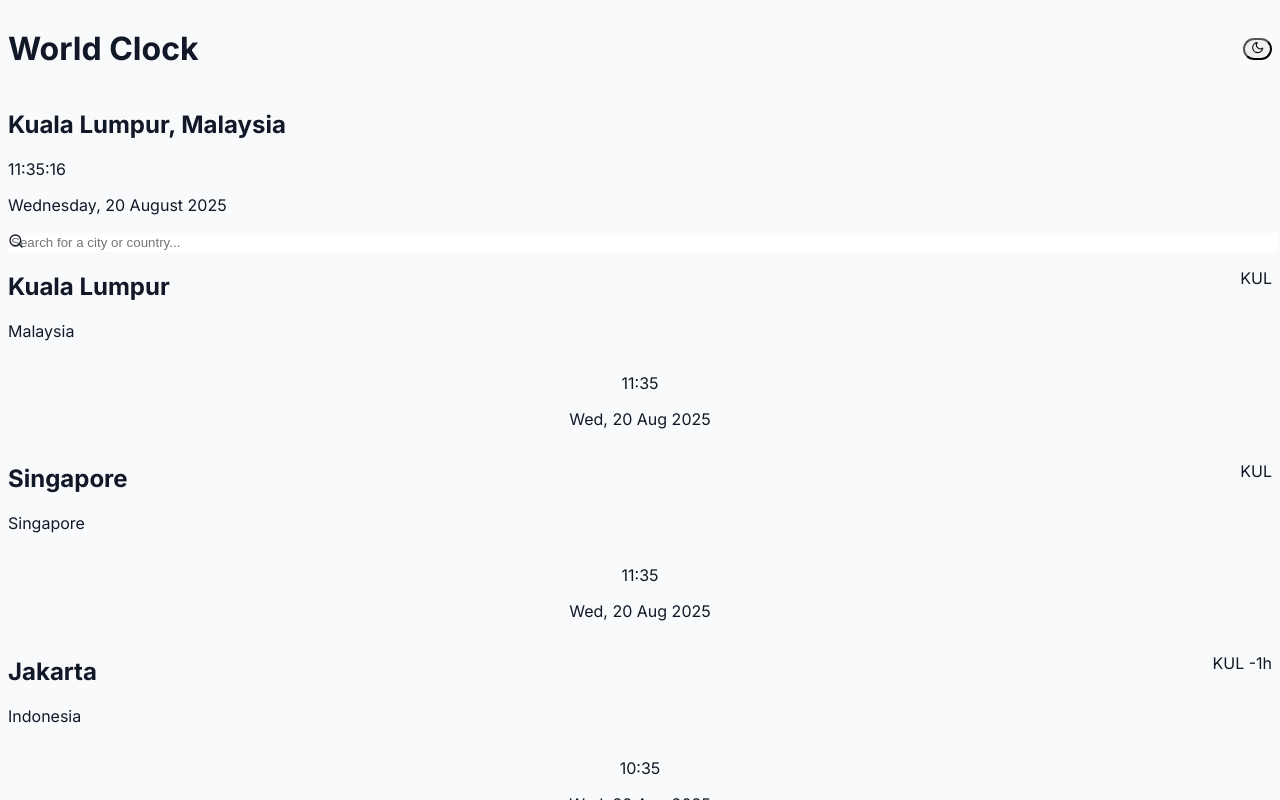
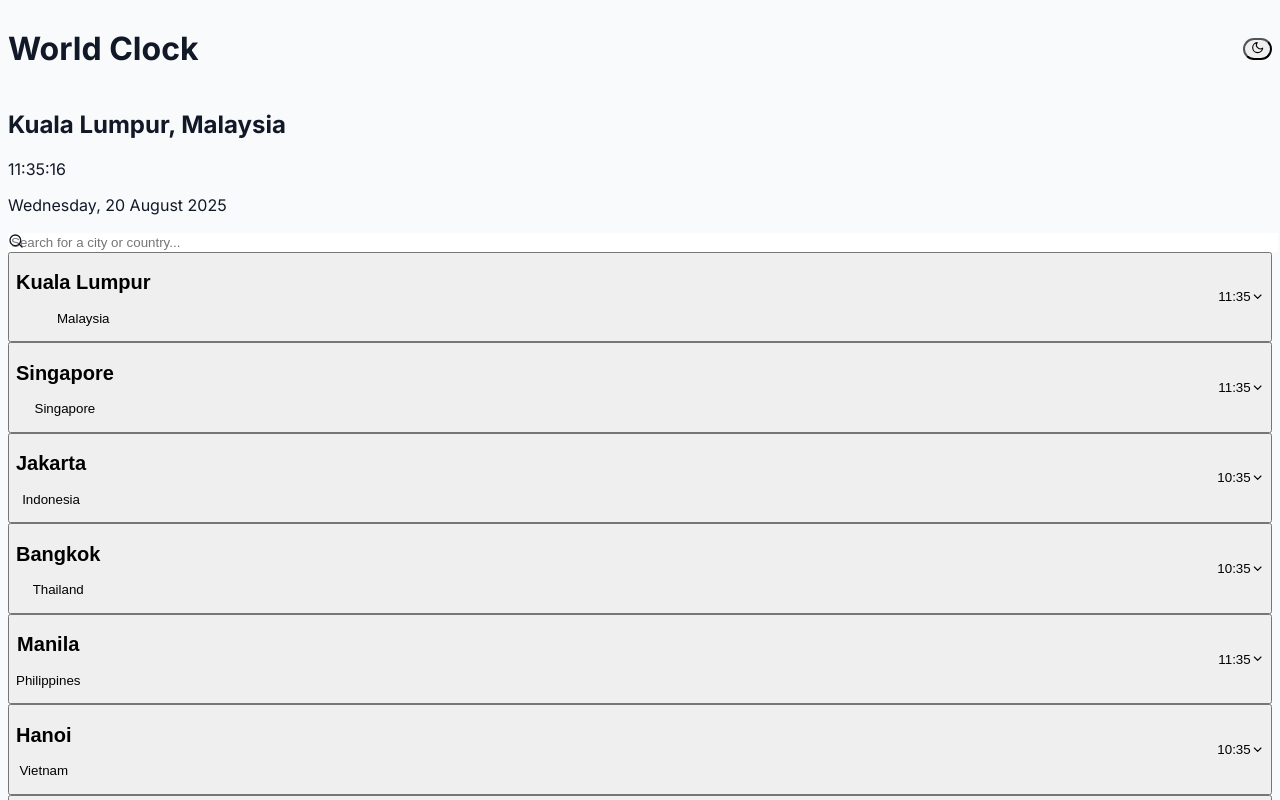
Before and after one commit to iskandaaar/time, a Next.js app: page / in a window 1280 px wide. Shown: the top 800 px of the page. Built offline with nearby package versions, Linux system fonts and the light colour scheme.

Commit message:
Implement click to expand functionality and clean up city list

```diff
--- a/src/app/page.tsx
+++ b/src/app/page.tsx
@@ -1,11 +1,10 @@
-
 "use client";
 
 import { useState, useEffect } from "react";
 import { DateTime } from "luxon";
 import { cities } from "@/cities";
 import { motion, AnimatePresence } from "framer-motion";
-import { FiSearch } from "react-icons/fi";
+import { FiSearch, FiChevronDown } from "react-icons/fi";
 import { ThemeSwitcher } from "@/components/ThemeSwitcher";
 
 // Define the structure of a city object
@@ -19,6 +18,7 @@ interface City {
 export default function Home() {
   const [time, setTime] = useState(DateTime.now());
   const [searchTerm, setSearchTerm] = useState("");
+  const [expandedCity, setExpandedCity] = useState<string | null>(null);
 
   useEffect(() => {
     const timer = setInterval(() => {
@@ -34,6 +34,14 @@ export default function Home() {
       city.city.toLowerCase().includes(searchTerm.toLowerCase()) ||
       city.country.toLowerCase().includes(searchTerm.toLowerCase())
   );
+
+  const toggleCity = (timezone: string) => {
+    if (expandedCity === timezone) {
+      setExpandedCity(null);
+    } else {
+      setExpandedCity(timezone);
+    }
+  };
 
   return (
     <main className="min-h-screen bg-background text-foreground">
@@ -67,49 +75,53 @@ export default function Home() {
           </div>
 
           <div className="lg:col-span-2">
-            <AnimatePresence>
-              <motion.div
-                layout
-                className="grid grid-cols-1 sm:grid-cols-2 xl:grid-cols-3 gap-4 sm:gap-6"
-              >
+            <div className="space-y-4">
               {filteredCities.map((city: City) => {
                 const localTime = time.setZone(city.timezone);
                 const offset = Math.round(localTime.offset / 60 - klTime.offset / 60);
+                const isExpanded = expandedCity === city.timezone;
 
                 return (
-                    <motion.div
-                      key={city.timezone}
-                      layout
-                      initial={{ opacity: 0, scale: 0.8 }}
-                      animate={{ opacity: 1, scale: 1 }}
-                      exit={{ opacity: 0, scale: 0.8 }}
-                      transition={{ type: "spring", stiffness: 260, damping: 20 }}
-                      className="bg-card p-4 rounded-lg shadow-md hover:shadow-xl transition-shadow duration-300"
+                  <div key={city.timezone} className="bg-card rounded-lg shadow-md hover:shadow-xl transition-shadow duration-300">
+                    <button
+                      onClick={() => toggleCity(city.timezone)}
+                      className="w-full flex justify-between items-center p-4"
                     >
-                      <div className="flex justify-between items-start">
                       <div>
                         <h2 className="text-lg font-bold">{city.city}</h2>
                         <p className="text-sm text-muted-foreground">{city.country}</p>
                       </div>
-                        <div className="text-right">
+                      <div className="flex items-center">
+                        <p className="text-2xl font-mono font-bold mr-4">{localTime.toFormat("HH:mm")}</p>
+                        <FiChevronDown
+                          className={`transform transition-transform duration-300 ${isExpanded ? "rotate-180" : ""}`}
+                        />
+                      </div>
+                    </button>
+                    <AnimatePresence>
+                      {isExpanded && (
+                        <motion.div
+                          initial={{ opacity: 0, height: 0 }}
+                          animate={{ opacity: 1, height: "auto" }}
+                          exit={{ opacity: 0, height: 0 }}
+                          transition={{ duration: 0.3, ease: "easeInOut" }}
+                          className="overflow-hidden"
+                        >
+                          <div className="p-4 border-t border-gray-200 dark:border-gray-700">
+                            <div className="flex justify-between items-center">
+                              <p className="text-sm text-muted-foreground">{localTime.toFormat("cccc, dd LLLL yyyy")}</p>
                               <p className="text-xs font-medium text-muted-foreground">
                                 {offset === 0 ? "KUL" : `KUL ${offset > 0 ? "+" : ""}${offset}h`}
                               </p>
                             </div>
                           </div>
-                      <div className="mt-4 text-center">
-                        <p className="text-4xl sm:text-5xl font-mono font-bold">
-                          {localTime.toFormat("HH:mm")}
-                        </p>
-                        <p className="text-sm text-muted-foreground">
-                          {localTime.toFormat("ccc, dd LLL yyyy")}
-                        </p>
+                        </motion.div>
+                      )}
+                    </AnimatePresence>
                   </div>
-                    </motion.div>
                 );
               })}
-              </motion.div>
-            </AnimatePresence>
+            </div>
           </div>
         </div>
       </div>
--- a/src/cities.ts
+++ b/src/cities.ts
@@ -1,4 +1,3 @@
-
 // You can easily edit this list to add, remove, or change cities.
 // Just make sure to keep the structure of the objects consistent.
 export const cities = [
@@ -37,7 +36,6 @@ export const cities = [
 
   // APAC - Oceania
   { city: "Sydney", country: "Australia", timezone: "Australia/Sydney" },
-  { city: "Canberra", country: "Australia", timezone: "Australia/Sydney" },
   { city: "Wellington", country: "New Zealand", timezone: "Pacific/Auckland" },
   { city: "Port Moresby", country: "Papua New Guinea", timezone: "Pacific/Port_Moresby" },
   { city: "Suva", country: "Fiji", timezone: "Pacific/Fiji" },
@@ -53,7 +51,6 @@ export const cities = [
 
   // Middle East
   { city: "Dubai", country: "United Arab Emirates", timezone: "Asia/Dubai" },
-  { city: "Abu Dhabi", country: "United Arab Emirates", timezone: "Asia/Dubai" },
   { city: "Riyadh", country: "Saudi Arabia", timezone: "Asia/Riyadh" },
   { city: "Doha", country: "Qatar", timezone: "Asia/Qatar" },
   { city: "Muscat", country: "Oman", timezone: "Asia/Muscat" },
@@ -68,7 +65,5 @@ export const cities = [
   { city: "Khartoum", country: "Sudan", timezone: "Africa/Khartoum" },
   { city: "Sana'a", country: "Yemen", timezone: "Asia/Aden" },
   { city: "Jerusalem", country: "Israel", timezone: "Asia/Jerusalem" },
-  { city: "Ramallah", country: "Palestine", timezone: "Asia/Hebron" },
-  { city: "Ankara", country: "Türkiye", timezone: "Europe/Istanbul" },
-  { city: "Istanbul", country: "Türkiye", timezone: "Europe/Istanbul" }
+  { city: "Ramallah", country: "Palestine", timezone: "Asia/Hebron" }
 ];
```
Lines whose indentation alone changed are shown as unchanged.
